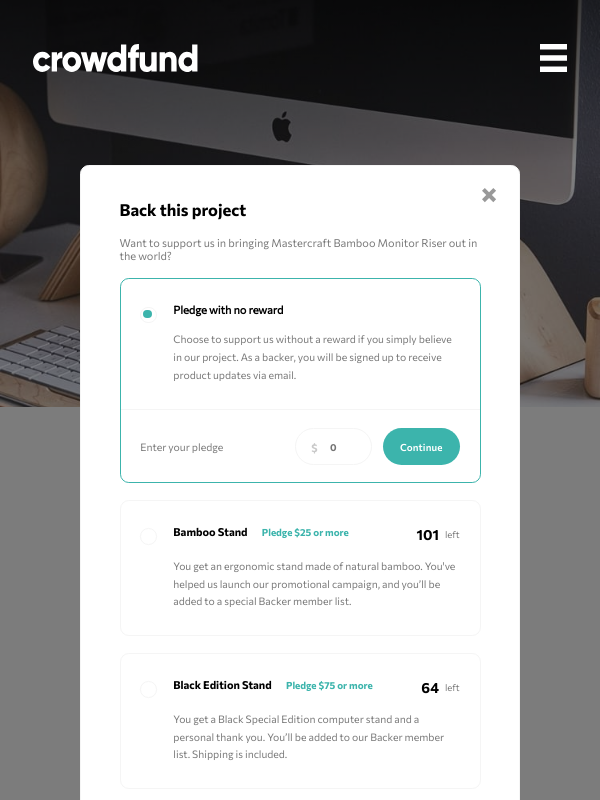
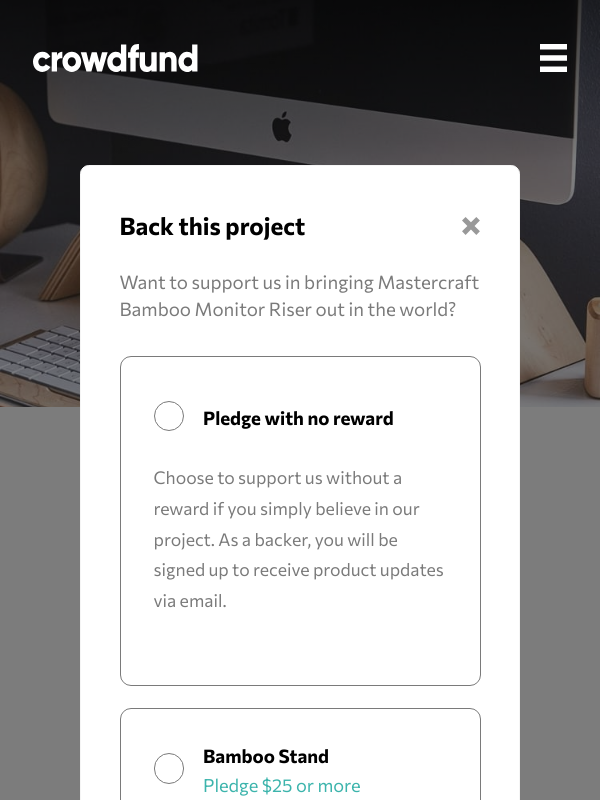
Before and after one commit to 0-BSCode/crowdfunding-product-page, a React (Create React App) app: page / in a window 600 px wide. Both pictures are taken after a click on the button "Back this project". Shown: the top 800 px of the page. Built offline with nearby package versions, Linux system fonts and the light colour scheme.

Commit message:
Made mobile design for support component

```diff
--- a/src/assets/styles/styles.css
+++ b/src/assets/styles/styles.css
@@ -430,6 +430,10 @@
 .support__exit:hover {
   cursor: pointer;
 }
+.support__header-container {
+  display: flex;
+  justify-content: space-between;
+}
 .support__header {
   font-family: CommissionerB;
   font-size: 1.5rem;
@@ -445,12 +449,19 @@
   grid-template-rows: repeat(4, fit-content);
   grid-row-gap: 1.5rem;
 }
+.support__options--desktop {
+  display: block;
+}
+.support__options--mobile {
+  display: none;
+}
 
 /* PAYMENT OPTIONS */
 .option {
   border: 0.1rem solid whitesmoke;
   border-radius: 0.8rem;
   padding: 2.2rem 1.8rem 1.3rem 1.8rem;
+  margin-top: 2rem;
   position: relative;
   display: block;
   /* Hide default radio button */
@@ -482,8 +493,9 @@
 .option__radio::after {
   content: "";
   position: absolute;
-  top: 0.2rem;
-  left: 0.2rem;
+  top: 50%;
+  left: 50%;
+  transform: translate(-50%, -50%);
   width: 0.8rem;
   height: 0.8rem;
   background-color: #3cb4ac;
@@ -498,6 +510,7 @@
 }
 .option input:checked ~ .option__radio {
   background-color: white;
+  border-color: #147b74;
 }
 .option input:checked ~ .option__radio::after {
   display: block;
@@ -527,6 +540,10 @@
 .option__header--pledge {
   display: flex;
   justify-content: space-between;
+}
+.option__header-container--mobile {
+  display: flex;
+  flex-direction: column;
 }
 .option__heading, .option__pledge {
   display: inline-block;
@@ -884,6 +901,120 @@
   .support {
     width: 40rem;
     top: 15rem;
+    padding: 4rem 3.5rem;
+  }
+  .support__header {
+    font-size: 2.2rem;
+  }
+  .support__exit {
+    position: relative;
+    top: 0.3rem;
+    right: 0;
+  }
+  .support__exit img {
+    width: 1.7rem;
+  }
+  .support__description {
+    font-size: 1.7rem;
+    margin-top: 2.5rem;
+    margin-bottom: 3rem;
+    line-height: 2.5rem;
+  }
+  .support__options--desktop {
+    display: none;
+  }
+  .support__options--mobile {
+    display: block;
+  }
+
+  .option {
+    padding-inline: 3rem;
+    padding-top: 4rem;
+    padding-bottom: 3.3rem;
+    border-color: #7a7a7a;
+    border-radius: 1rem;
+  }
+  .option__radio {
+    width: 2.8rem;
+    height: 2.8rem;
+    border-width: 0.1rem;
+    border-color: #7a7a7a;
+    left: 3rem;
+    top: 4rem;
+  }
+  .option__radio::after {
+    width: 1.5rem;
+    height: 1.5rem;
+  }
+  .option__header, .option__heading {
+    font-size: 1.7rem;
+  }
+  .option__header {
+    margin-left: 4.5rem;
+    margin-top: 0.5rem;
+    font-family: CommissionerB;
+  }
+  .option__header--pledge {
+    margin-top: 0rem;
+    position: relative;
+    bottom: 0.8rem;
+  }
+  .option__pledge {
+    padding-left: 0;
+    font-size: 1.65rem;
+    font-family: CommissionerR;
+    margin-top: 0.6rem;
+  }
+  .option__description, .option__left {
+    margin-left: 0;
+  }
+  .option__description {
+    font-size: 1.6rem;
+    line-height: 2.8rem;
+    margin-top: 3rem;
+    margin-bottom: 3rem;
+  }
+  .option__left {
+    font-size: 2.1rem;
+  }
+  .option__left span {
+    bottom: 0;
+    font-size: 1.8rem;
+    padding-left: 0.5rem;
+  }
+
+  .payment {
+    padding-top: 3.3rem;
+  }
+  .payment__hline {
+    background-color: #7a7a7a;
+  }
+  .payment__container {
+    flex-direction: column;
+    margin-top: 3.5rem;
+  }
+  .payment__form {
+    margin-top: 2.5rem;
+    width: 100%;
+    display: flex;
+    justify-content: space-between;
+  }
+  .payment__form::after {
+    font-size: 1.7rem;
+    left: 3rem;
+  }
+  .payment__par {
+    font-size: 1.7rem;
+  }
+  .payment__input, .payment__submit {
+    height: 6rem;
+    width: 12.5rem;
+    border-radius: 3rem;
+    font-size: 1.7rem;
+  }
+  .payment__input {
+    margin-right: 0;
+    border-color: #7a7a7a;
   }
 
   .thanks {
--- a/src/assets/styles/styles.scss
+++ b/src/assets/styles/styles.scss
@@ -450,6 +450,11 @@
         }
     }
 
+    &__header-container {
+        display: flex;
+        justify-content: space-between;
+    }
+
     &__header {
         font-family: CommissionerB;
         font-size: 1.5rem;
@@ -465,6 +470,14 @@
         display: grid;
         grid-template-rows: repeat(4, fit-content);
         grid-row-gap: 1.5rem;
+
+        &--desktop {
+            display: block;
+        }
+
+        &--mobile {
+            display: none;
+        }
     }
 }
 
@@ -474,6 +487,7 @@
     border: 0.1rem solid hsl(0,0,96%);
     border-radius: 0.8rem;
     padding: 2.2rem 1.8rem 1.3rem 1.8rem;
+    margin-top: 2rem;
     position: relative;
     display: block;
 
@@ -508,8 +522,9 @@
         &::after {
             content: '';
             position: absolute;
-            top: 0.2rem;
-            left: 0.2rem;
+            top: 50%;
+            left: 50%;
+            transform: translate(-50%, -50%);
             width: 0.8rem;
             height: 0.8rem;
             background-color: colors.$moderate-cyan;
@@ -529,6 +544,7 @@
 
     & input:checked ~ &__radio {
         background-color: white;
+        border-color: colors.$dark-cyan;
     }
 
     & input:checked ~ &__radio::after {
@@ -568,6 +584,11 @@
             display: flex;
             justify-content: space-between;
         }
+    }
+
+    &__header-container--mobile {
+        display: flex;
+        flex-direction: column;
     }
 
     &__heading,
@@ -992,6 +1013,149 @@
     .support {
         width: 40rem;
         top: 15rem;
+        padding: 4rem 3.5rem;
+
+        &__header {
+            font-size: 2.2rem;
+        }
+
+        &__exit {
+            position: relative;
+            top: 0.3rem;
+            right: 0;
+        }
+
+        &__exit img {
+            width: 1.7rem;
+        }
+
+        &__description {
+            font-size: 1.7rem;
+            margin-top: 2.5rem;
+            margin-bottom: 3rem;
+            line-height: 2.5rem;
+        }
+
+        &__options {
+
+            &--desktop {
+                display: none;
+            }
+
+            &--mobile {
+                display: block;
+            }
+        }
+    }
+
+    .option {
+        padding-inline: 3rem;
+        padding-top: 4rem;
+        padding-bottom: 3.3rem;
+        border-color: colors.$dark-gray;
+        border-radius: 1rem;
+
+        &__radio {
+            width: 2.8rem;
+            height: 2.8rem;
+            border-width: 0.1rem;
+            border-color: colors.$dark-gray;
+            left: 3rem;
+            top: 4rem;
+
+            &::after {
+                width: 1.5rem;
+                height: 1.5rem;
+            }
+        }
+
+        &__header,
+        &__heading {
+            font-size: 1.7rem;
+        }
+
+        &__header {
+            margin-left: 4.5rem;
+            margin-top: 0.5rem;
+            font-family: CommissionerB;
+
+            &--pledge {
+                margin-top: 0rem;
+                position: relative;
+                bottom: 0.8rem;
+            }
+        }
+
+        &__pledge {
+            padding-left: 0;
+            font-size: 1.65rem;
+            font-family: CommissionerR;
+            margin-top: 0.6rem;
+        }
+
+        &__description,
+        &__left {
+            margin-left: 0;
+        }
+
+        &__description {
+            font-size: 1.6rem;
+            line-height: 2.8rem;
+            margin-top: 3rem;
+            margin-bottom: 3rem;
+        }
+
+        &__left {
+            font-size: 2.1rem;
+        }
+
+        &__left span {
+            bottom: 0;
+            font-size: 1.8rem;
+            padding-left: 0.5rem;
+        }
+    }
+
+    .payment {
+        padding-top: 3.3rem;
+
+        &__hline {
+            background-color: colors.$dark-gray;
+        }
+
+        &__container {
+            flex-direction: column;
+            margin-top: 3.5rem;
+        }
+
+        &__form {
+            margin-top: 2.5rem;
+            width: 100%;
+            display: flex;
+            justify-content: space-between;
+
+            &::after {
+                font-size: 1.7rem;
+                left: 3rem;
+            }
+        }
+
+        &__par {
+            font-size: 1.7rem;
+        }
+
+        &__input,
+        &__submit {
+            height: 6rem;
+            width: 12.5rem;
+            border-radius: 3rem;
+            font-size: 1.7rem;
+        }
+
+        &__input {
+            margin-right: 0;
+            border-color: colors.$dark-gray;
+        }
     }
 
     .thanks {
```
Also changed, not shown: 1 other file (tests, documents, lock files or other folders).
